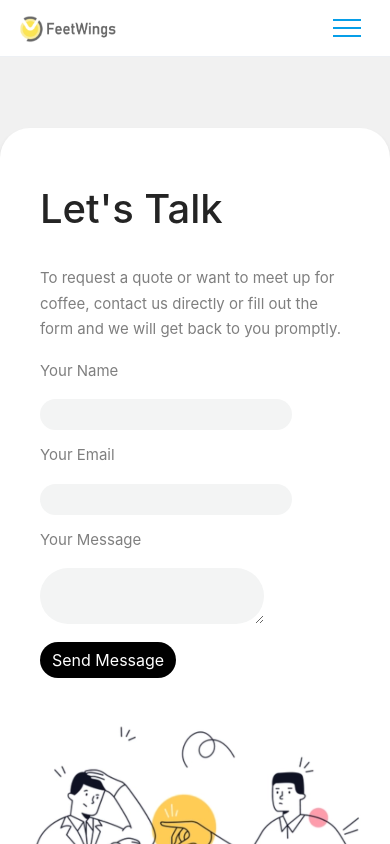
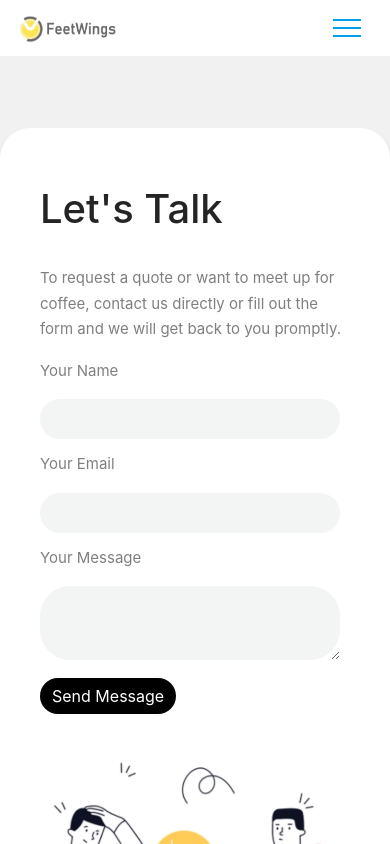
Before and after one commit to soumali28/feetwings.github.io, a React (Create React App) app: page /contact in a window 390 px wide. Shown: the top 844 px of the page. Built offline with nearby package versions, Linux system fonts and the light colour scheme; some icons are missing.

Commit message:
Fixed Contact Page

```diff
--- a/public/responsive.css
+++ b/public/responsive.css
@@ -1239,4 +1239,22 @@
 background: #FFFFFF;
 border-radius: 30px;
   }
+  .input{
+    background: #F3F4F4;
+    border-radius: 30px;
+    border: 0px;
+    margin-bottom: 12px;
+    width: 300px;
+    height: 40px;
+    }
+    #message{
+
+        background: #F3F4F4;
+        border-radius: 30px;
+        border: 0px;
+        margin-bottom: 12px;
+        width: 300px;
+        height: 74px;
+
+    }
 }
--- a/public/style.css
+++ b/public/style.css
@@ -3331,7 +3331,18 @@
 border-radius: 30px;
 border: 0px;
 margin-bottom: 12px;
-padding-top: 6px;
+width: 630px;
+height: 44px;
+}
+#message{
+
+    background: #F3F4F4;
+    border-radius: 30px;
+    border: 0px;
+    margin-bottom: 12px;
+    width: 630px;
+    height: 94px;
+
 }
 .button{
   background: #000000;
```
